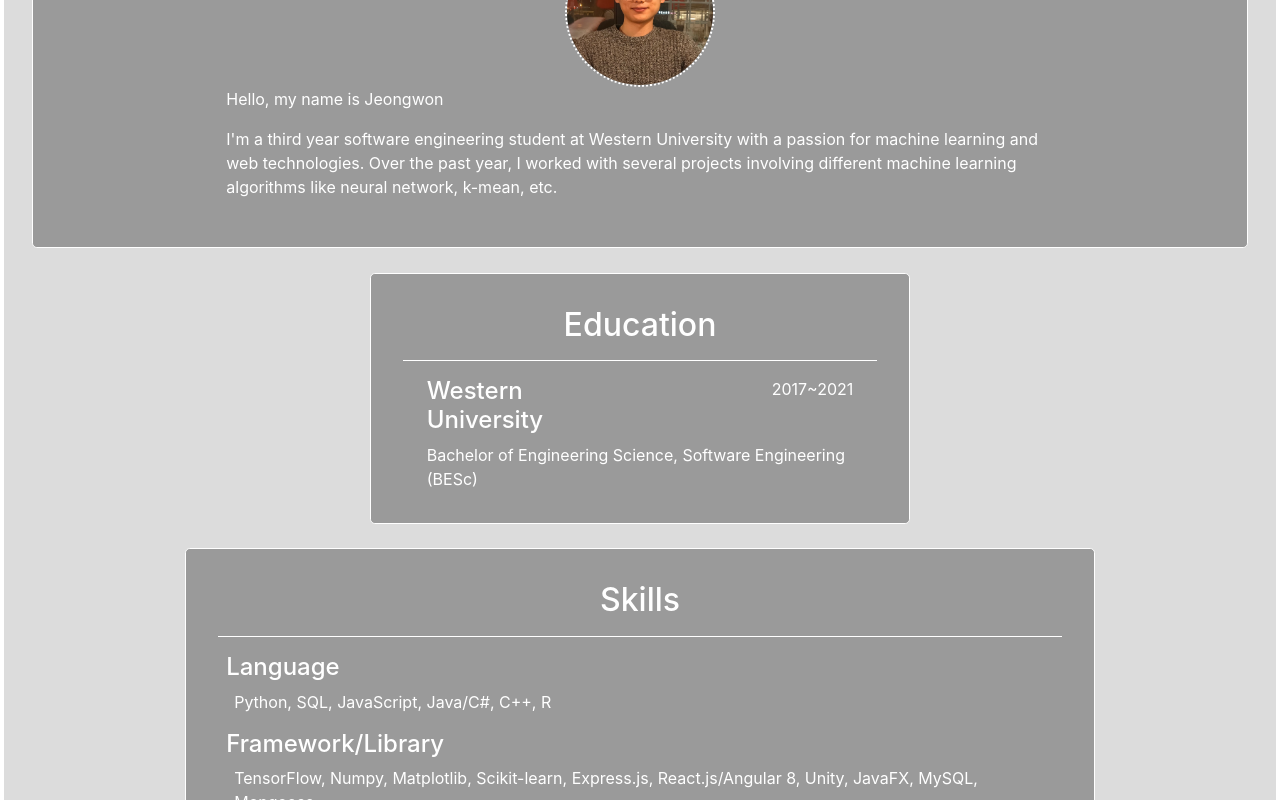
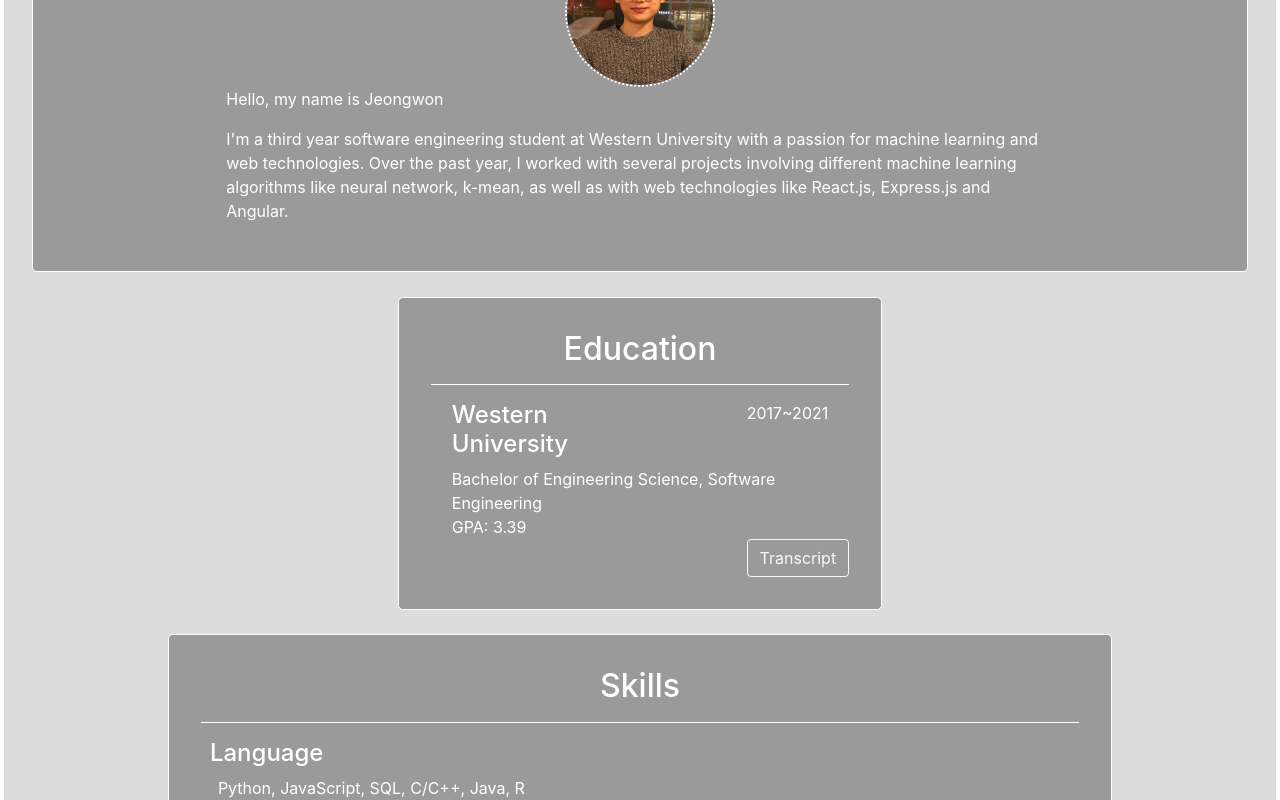
Before and after one commit to jsong336/portfolio, a React (Create React App) app in the folder app/: page / in a window 1280 px wide. Shown: the part 1000-1800 px from the top of the page. Built offline with nearby package versions, Linux system fonts and the light colour scheme.

Commit message:
resume and transcript added

```diff
--- a/app/src/components/about/about-me.js
+++ b/app/src/components/about/about-me.js
@@ -24,7 +24,8 @@ const AboutMe = () =>{
                         <p>Hello, my name is Jeongwon</p>
                         <p>
                             I'm a third year software engineering student at Western University with a passion for machine learning and web technologies.
-                            Over the past year, I worked with several projects involving different machine learning algorithms like neural network, k-mean, etc.
+                            Over the past year, I worked with several projects involving different machine learning algorithms like neural network, k-mean,
+                            as well as with web technologies like React.js, Express.js and Angular.
                         </p>
                     </div>
                 </div>
--- a/app/src/components/about/education.js
+++ b/app/src/components/about/education.js
@@ -1,5 +1,5 @@
 import React from 'react';
-import { Row, Col } from 'react-bootstrap';
+import { Row, Col, Button } from 'react-bootstrap';
 
 const EducationDivStyle = {
     margin:"1%",
@@ -23,9 +23,12 @@ const Education = () =>{
                 </Row>
                 <Row>
                     <Col style={{textAlign:"left"}}>
-                        Bachelor of Engineering Science, Software Engineering (BESc)
+                        Bachelor of Engineering Science, Software Engineering <br/> GPA: 3.39
                     </Col>
                 </Row>
+            </div>
+            <div style={{textAlign:"right"}}>
+                <Button variant="outline-light" href={ process.env.PUBLIC_URL+"/assets/transcript.pdf"} target="_blank">Transcript</Button>
             </div>
         </div>
     );
--- a/app/src/components/about/skills.js
+++ b/app/src/components/about/skills.js
@@ -23,11 +23,11 @@ const Skills = () =>{
             <div style={ SkillsContentStyle }>
                 <h4>Language</h4>
                 <div style={ SkillContentDivStyle }>
-                    <p>Python, SQL, JavaScript, Java/C#, C++, R</p>
+                    <p>Python, JavaScript, SQL, C/C++, Java, R</p>
                 </div>
-                <h4>Framework/Library</h4>
+                <h4>Framework/Library/Platform</h4>
                 <div style={ SkillContentDivStyle }>
-                    <p>TensorFlow, Numpy, Matplotlib, Scikit-learn, Express.js, React.js/Angular 8, Unity, JavaFX, MySQL, Mongoose</p>
+                    <p>Angular 8, React.js, Express.js, AWS, TensorFlow, Keras, Scikit-learn, Matplotlib, Unity, JavaFX, MongoDB, MySQL</p>
                 </div>
             </div>
         </div>
--- a/app/src/components/contact/contact.js
+++ b/app/src/components/contact/contact.js
@@ -87,7 +87,9 @@ class Contact extends Component{
                 </div>
                 <footer style={ FooterStyle }>
                     <p>Email: jsong336@uwo.ca<br/>
-                    Phone: 1 (647)550-3647</p>
+                    Phone: 1 (647)550-3647<br/>
+                    Images: https://unsplash.com<br/>
+                    </p>
                 </footer>
             </div>
         );
--- a/app/src/components/main/main-nav.js
+++ b/app/src/components/main/main-nav.js
@@ -10,6 +10,7 @@ const MainNav = () =>{
                 <NavbarCollapse>
                     <Nav className='ml-auto'>
                         <NavbarBrand href='#about'>About</NavbarBrand>
+                        <NavbarBrand href={ process.env.PUBLIC_URL+"/assets/jsong336@uwo.ca.pdf" } target='_blank'>Resume</NavbarBrand>
                         <NavbarBrand href='#contact'>Contact</NavbarBrand>
                     </Nav>
                 </NavbarCollapse>
```
Also changed, not shown: 2 other files (tests, documents, lock files or other folders).
